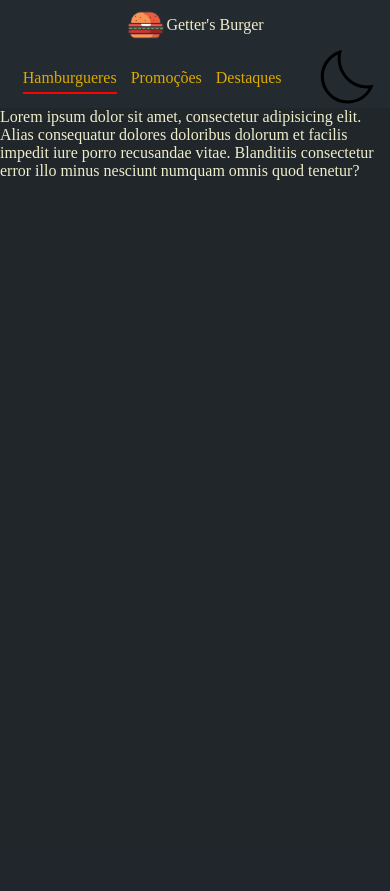
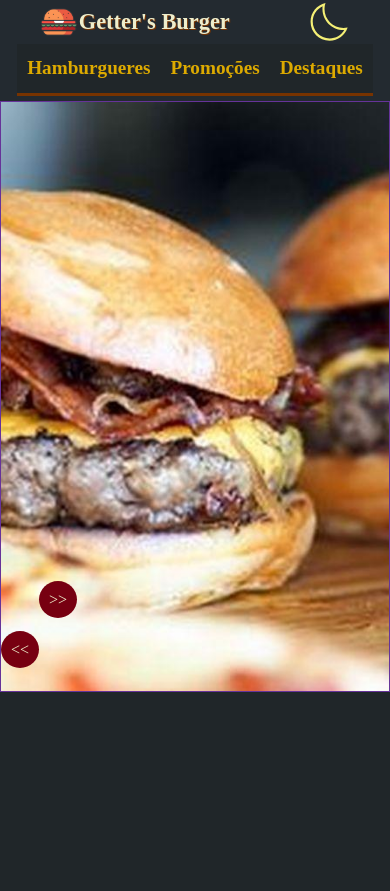
Before and after one commit to 1chard/Projeto-2, a PHP site: page / in a window 390 px wide. Shown: the top 891 px of the page. Before the commit the page ends 180 px from the top, so only its background shows below. Run offline with PHP 8.4, Linux system fonts and the light colour scheme.

Commit message:
banner experimental

```diff
--- a/index.html
+++ b/index.html
@@ -4,11 +4,11 @@
     <meta charset="UTF-8">
     <title>Getter's burger</title>
 
-<!-- css -->
     <link rel="icon" type="image/png" href="img/favicon.png">
     <link rel="stylesheet" type="text/css" href="style/main.css">
     <link rel="stylesheet" type="text/css" href="style/header.css">
-<!--  js -->
+    <link rel="stylesheet" type="text/css" href="style/banner.css">
+
 
     <script src="main.js" type="module"></script>
 
@@ -17,19 +17,16 @@
     <header>
         <div id="icone"><img src="img/favicon.png" width="40px" height="40px" >Getter's Burger</div>
         <div id="botoes">
-            <span>Hamburgueres<div>fjsdkfjajf<br>fjsdkfjajf<br>fjsdkfjajf<br></div></span>
-            <span>Promoções</span>
-            <span>Destaques</span>
+            <a>Hamburgueres</a>
+            <a>Promoções</a>
+            <a>Destaques</a>
         </div>
-        <div id="mudaTema">
-            <img src="img/moon.svg" width="100%" height="">
-        </div>
+        <img src="img/moon.svg" width="40px" id="mudaTema">
+
     </header>
-    <banner>
 
-        Lorem ipsum dolor sit amet, consectetur adipisicing elit. Alias consequatur dolores doloribus dolorum et facilis impedit iure porro recusandae vitae. Blanditiis consectetur error illo minus nesciunt numquam omnis quod tenetur?
+    <banner></banner>
 
-    </banner>
     <main>
         <aside>
 
--- a/main.js
+++ b/main.js
@@ -1,11 +1,31 @@
 'use strict'
 
 import Menu from "./modules/dynamicheader.js";
+import Banner from "./modules/banner.js";
 
 let menu = new Menu(document.querySelector("header"))
+let banner = new Banner(document.querySelector("banner"))
 
-document.querySelector("#mudaTema").onclick = () => {
-    document.body.style.setProperty("--main-color", "#ddc");
-    document.body.style.setProperty("--background-color", "#ffe");
+document.getElementById("mudaTema").onclick = event => {
+    if(document.getElementById("mudaTema").src.includes("moon")){
+        event.target.src = "./img/sun.svg"
+        document.body.style.setProperty("--main-color", "#fea");
+        document.body.style.setProperty("--background-color", "#ffefa0");
+        document.body.style.setProperty("--secondary-color", "#ec5");
+        document.body.style.setProperty("--secondary-extra", "#da4");
+        document.body.style.setProperty("--text-color", "#311");
+        document.body.style.setProperty("--text-extra", "#621");
+    }
+    else if(document.getElementById("mudaTema").src.includes("sun")){
+        event.target.src = "./img/moon.svg"
+        document.body.style.setProperty("--main-color", "#232a30");
+        document.body.style.setProperty("--background-color", "#202629");
+        document.body.style.setProperty("--secondary-color", "#701");
+        document.body.style.setProperty("--secondary-extra", "#730");
+        document.body.style.setProperty("--text-color", "#eec");
+        document.body.style.setProperty("--text-extra", "#da0");
+    }
+    else
+        throw null;
 
 }
--- /dev/null
+++ b/modules/banner.js
@@ -0,0 +1,126 @@
+'use strict'
+
+const generateSubContainer = (arrayLinks) => {
+    if(!arrayLinks instanceof Array)
+        throw null
+
+    let subcontainer = document.createElement("div")
+
+    subcontainer.style.width = (arrayLinks.length * 100) + '%'
+    subcontainer.style.height = "100%"
+    subcontainer.style.position = 'relative'
+    subcontainer.style.left = '0px'
+    subcontainer.style.display = 'flex'
+    subcontainer.style.flexDirection = 'row'
+    subcontainer.id = 'containerBanner'
+
+    return subcontainer
+}
+
+class Banner{
+    isMoving = false;
+    imageTracker = 0;
+    container;
+
+    constructor(banner) {
+        this.container = banner
+        this.container.style.overflow = 'hidden'
+
+        //cria o container que se meche
+        this.imageLinkArray = ["../img/hamburguer_classico.jpg", "../img/hamburguer_salada.jpg", "../img/hamburguer_salada.jpg"];
+
+        this.subcontainer = generateSubContainer(this.imageLinkArray)
+
+        this.container.appendChild(this.subcontainer)
+
+
+        //cria imagens
+        for(const imageLink of this.imageLinkArray){
+
+            let image = document.createElement("div")
+
+            image.style.width = this.subcontainer.scrollWidth / this.imageLinkArray.length + 'px'
+            image.style.height = this.subcontainer.offsetHeight + 'px'
+            image.style.backgroundImage = "url('" + imageLink + "')";
+            image.style.backgroundSize = 'cover'
+            image.style.backgroundRepeat = 'no-repeat'
+            image.style.backgroundPosition = 'center'
+            image.style.left = '0px'
+
+            this.subcontainer.appendChild(image)
+        }
+
+        window.addEventListener("resize" ,() => {
+            for(const child of this.subcontainer.children)
+                child.style.width = this.subcontainer.clientWidth / this.imageLinkArray.length + 'px'
+        });
+
+        //moveffect que segura as infos
+        this.isMoving = false
+        this.imageTracker = 0
+
+        this.container.addEventListener("mousedown", e => {
+            this.isMoving = true
+        })
+
+        this.container.addEventListener("mouseup", e => {
+            this.isMoving = false
+        })
+
+        this.container.addEventListener("mousemove", e => {
+
+            let baseMove = parseInt(this.subcontainer.style.left.substring(0, this.subcontainer.style.left.length - 2))
+
+
+            if(this.isMoving)
+                this.subcontainer.style.left = (e.movementX + baseMove) + 'px'
+
+
+            //console.log( e.offsetX + '/' + e.movementX + '/' + this.subcontainer.style.left)
+
+        })
+
+        //cria os botoes
+        this.generateButtons()
+
+    }
+
+    generateButtons(){
+        let buttonLeft = document.createElement("div");
+        buttonLeft.style.position = 'relative'
+        buttonLeft.textContent = '<<'
+        buttonLeft.id = 'buttonBannerLeft'
+        this.container.appendChild(buttonLeft);
+
+
+        let buttonRight = document.createElement("div");
+        buttonRight.style.position = 'relative'
+        buttonRight.textContent = '>>'
+        buttonRight.id = 'buttonBannerRight'
+
+        buttonRight.onclick = () => this.moveRight();
+        this.container.appendChild(buttonRight);
+    }
+
+    moveRight(){
+
+        if(this.imageTracker < (this.subcontainer.children.length - 1)){ //se n for o ultimo elemento
+
+            this.subcontainer.style.transitionDuration = '2s'
+            this.subcontainer.style.transitionProperty = 'left'
+
+            this.imageTracker++;
+
+            let baseMove = parseInt(this.subcontainer.style.left.substring(0, this.subcontainer.style.left.length - 2))
+
+                console.log(this.subcontainer.style.left = (baseMove - this.container.clientWidth) + 'px')
+
+            this.subcontainer.style.transitionDuration
+        }
+    }
+
+
+
+}
+
+export default Banner;
--- a/modules/dynamicheader.js
+++ b/modules/dynamicheader.js
@@ -9,8 +9,9 @@ const efeitoSumir = (header) => {
 
         if (header.offsetHeight * 2 < window.scrollY) {
             //esconde ou nao
-            if (scrollTrack < window.scrollY)
+            if (scrollTrack < window.scrollY){
                 header.classList.add('effectMove')
+            }
             else
                 header.classList.remove('effectMove')
         }
@@ -32,6 +33,9 @@ class Menu {
         this.copiaHeader = document.createElement('div')
         this.copiaHeader.style.position = "relative"
         document.body.insertBefore(this.copiaHeader, this.header.nextSibling)
+        window.addEventListener("resize" ,() => {
+            this.updateCopy()
+        })
 
         //dinamico
         document.body.onscroll = (e) => {
@@ -45,6 +49,8 @@ class Menu {
         this.copiaHeader.style.width = this.header.offsetWidth.toString() + "px";
         this.copiaHeader.style.height = this.header.offsetHeight.toString() + "px";
     }
+
+
 }
 
 export default Menu;
--- /dev/null
+++ b/style/banner.css
@@ -0,0 +1,26 @@
+banner{
+    display: block;
+    width: 100%;
+    height: 70vh;
+    min-height: 360px;
+    border: 1px solid rebeccapurple;
+    overflow: hidden;
+}
+
+#buttonBannerLeft{
+    background: var(--secondary-color);
+    border-radius: 100%;
+    padding: 10px;
+    z-index: 5;
+    display: inline;
+    top: -50px;
+}
+
+#buttonBannerRight{
+    background: var(--secondary-color);
+    border-radius: 100%;
+    padding: 10px;
+    z-index: 5;
+    display: inline;
+    top: -100px;
+}
--- a/style/header.css
+++ b/style/header.css
@@ -3,6 +3,7 @@ header{
     flex-flow: row wrap;
     width: 100%;
     min-height: 50px;
+
     background: var(--main-color);
     position: fixed;
     transition: .2s 0s transform ease-out;
@@ -18,31 +19,66 @@ header{
 
 #icone{
     flex: 0 0 auto;
-    height: 50px;
+    height: 44px;
     display: flex;
     align-items: center;
+    font-size: 1.4em;
+    font-weight: bolder;
+
+    text-shadow: 1px 1px var(--secondary-extra);
 }
 
 #botoes{
-    height: 100%;
+    height: 52px;
     display: flex;
     overflow-y: visible;
 }
 
-#botoes > span{
-    margin: 0 7px;
+#botoes > a{
     float: left;
     display: block;
     color: var(--text-extra);
     text-decoration: none;
+    font-size: 1.2em;
+    height: 100%;
+    font-weight: bold;
+
+
+    padding: 13px 10px 10px 10px;
+    border-bottom: 3px solid var(--secondary-extra);
+
+    background-color: var(--background-color);
+
+    cursor: pointer;
 }
 
-#botoes > span > div{
-    position: relative;
-    font-size: 0;
-    display: block;
-    height: 2px;
-    top: 5px;
-    z-index: 2;
-    background-color: var(--secondary-color);
+#botoes > a:hover{
+    background-image: linear-gradient(to bottom, var(--secondary-color), var(--secondary-extra));
+    border-bottom-color: var(--secondary-color);
 }
+
+#mudaTema{
+    padding: 3px;
+    width: 44px;
+    height: 44px;
+    cursor: pointer;
+}
+
+@media screen and (max-width: 730px) {
+    #icone{
+        order: 0;
+    }
+    #botoes{
+        order: 2;
+    }
+    header{
+        justify-content: space-around;
+        padding-bottom: 5px;
+    }
+
+    .effectMove{
+        transform: translateY(-101px);
+    }
+
+
+}
--- a/style/main.css
+++ b/style/main.css
@@ -1,26 +1,39 @@
-*{
+* {
     padding: 0;
     margin: 0;
     position: relative;
     box-sizing: border-box;
 }
 
-body{
-    width: 100vw;
-    height: 100vh;
+body {
     background-color: var(--background-color);
+    display: flex;
+    flex-flow: column nowrap;
+    align-items: center;
+    min-height: 200vh;
 }
 
-body *{
+body * {
     color: var(--text-color);
 }
 
 /*aqui vai a tema de cores, padrao escuro*/
-*:root{
+*:root {
+
     --main-color: #232a30;
     --background-color: #202629;
-    --secondary-color: red;
-    --secondary-extra: orangered;
+    --secondary-color: #701;
+    --secondary-extra: #730;
     --text-color: #eec;
     --text-extra: #da0;
+
+
+    /*
+    --main-color: #f4ef75;
+    --background-color: #ece470;
+    --secondary-color: #ec0;
+    --secondary-extra: #da0;
+    --text-color: #311;
+    --text-extra: #621;
+    */
 }
```
Also changed, not shown: img/hamburguer_classico.jpg (added), img/hamburguer_salada.jpg (added), img/logo.png (deleted), img/moon.svg.
